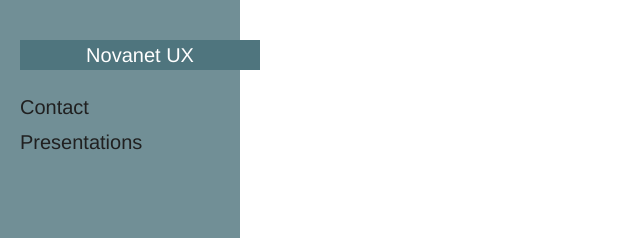
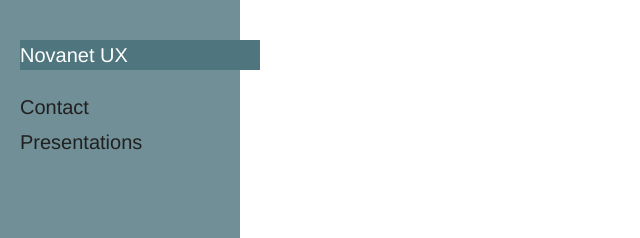
Before and after one commit to Novanet-UX/novanet-ux.github.io, a Jekyll site: the page built from index.html, in a window 1280 px wide. Shown: the top 238 px of the page, without its empty margins (0-640 px from the left). Built offline with Jekyll 4.4.1, drawn with Linux system fonts in a browser that asks for light colours.

Commit message:
Update sidebar-head.html

```diff
--- a/_includes/sidebar-head.html
+++ b/_includes/sidebar-head.html
@@ -1,5 +1,5 @@
 <div class="sidebar-head">
 	<div class="sidebar-about">
-		<p class="sidebar-title"><a href="{{ site.url }}" class="sidebar-title">Novanet UX</a></p>
+		<p><a class="sidebar-title" href="{{ site.url }}">Novanet UX</a></p>
 	</div>
 </div>
```
